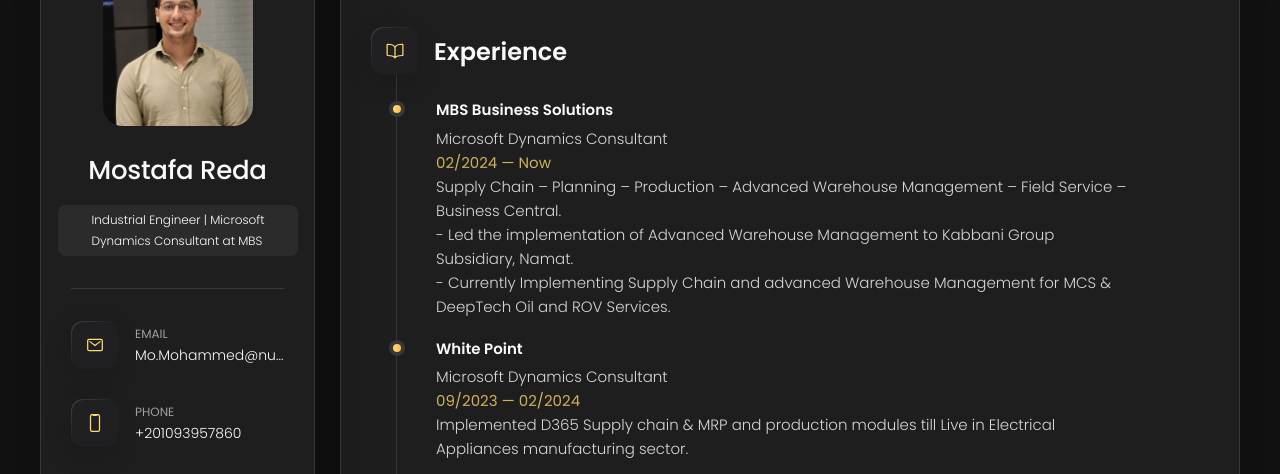
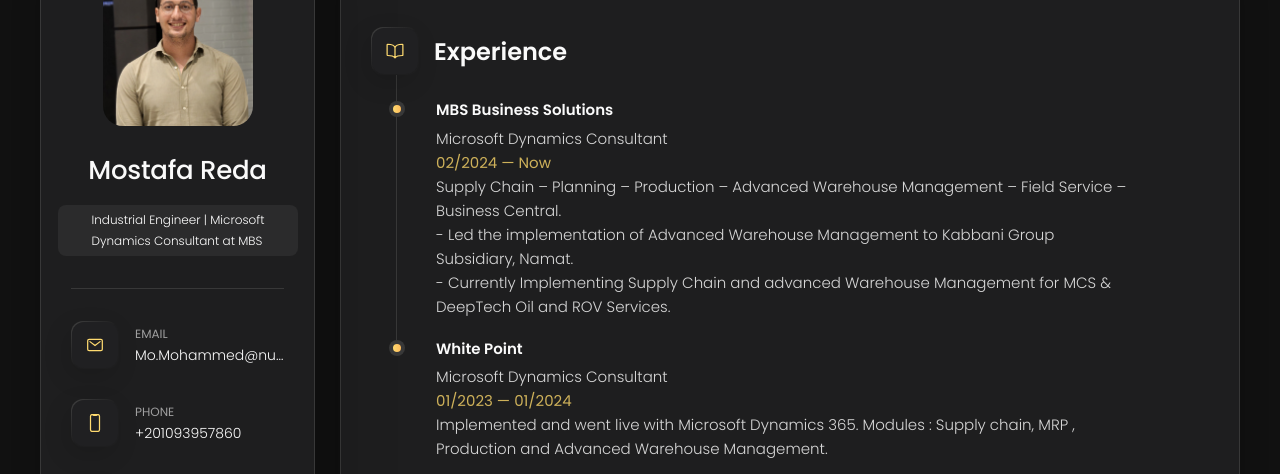
Before and after one commit to mostafa-portfolio/portfolio, a plain HTML site: page index.html in a window 1280 px wide. Both pictures are taken after a click on the button "Resume". Shown: the part 162-636 px from the top of the page. Drawn offline with nearby package versions, Linux system fonts and the light colour scheme.

Commit message:
Update index.html

```diff
--- a/index.html
+++ b/index.html
@@ -563,15 +563,15 @@
                 Microsoft Dynamics Consultant
               </p>
 
-              <span>09/2023 — 02/2024</span>
-
-              <p class="timeline-text">
-                Implemented D365 Supply chain & MRP and production modules till Live
-                in Electrical Appliances manufacturing sector.
-              </p>
-
-            </li>
-
+              <span>01/2023 — 01/2024</span>
+
+              <p class="timeline-text">
+               Implemented and went live with Microsoft Dynamics 365.
+               Modules : Supply chain, MRP , Production and Advanced Warehouse Management.
+              </p>
+
+            </li>
+<!--
             <li class="timeline-item">
 
               <h4 class="h4 timeline-item-title">Mamiba</h4>
@@ -596,7 +596,7 @@
               </p>
 
             </li>
-
+-->
           </ol>
 
         </section>
```
